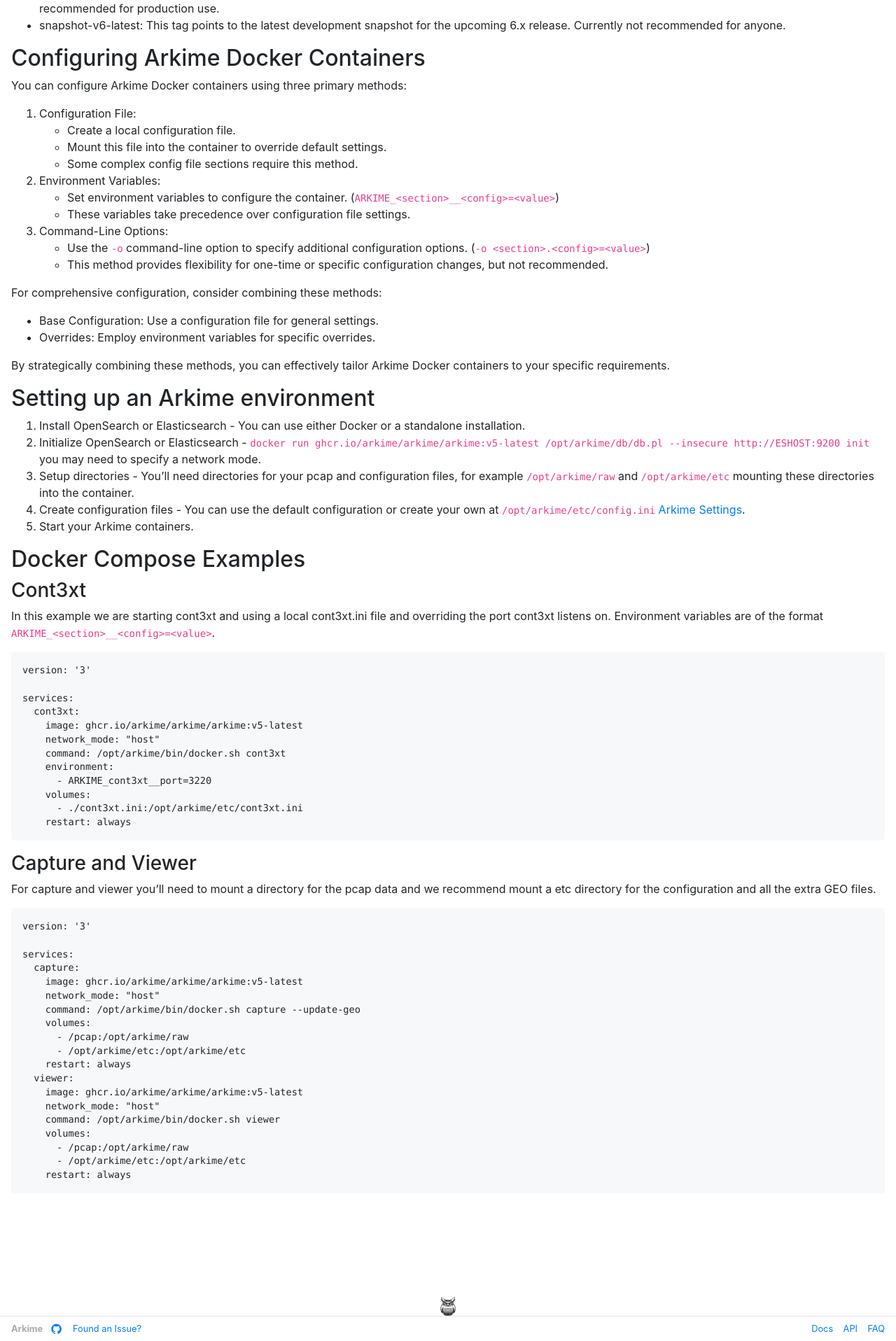
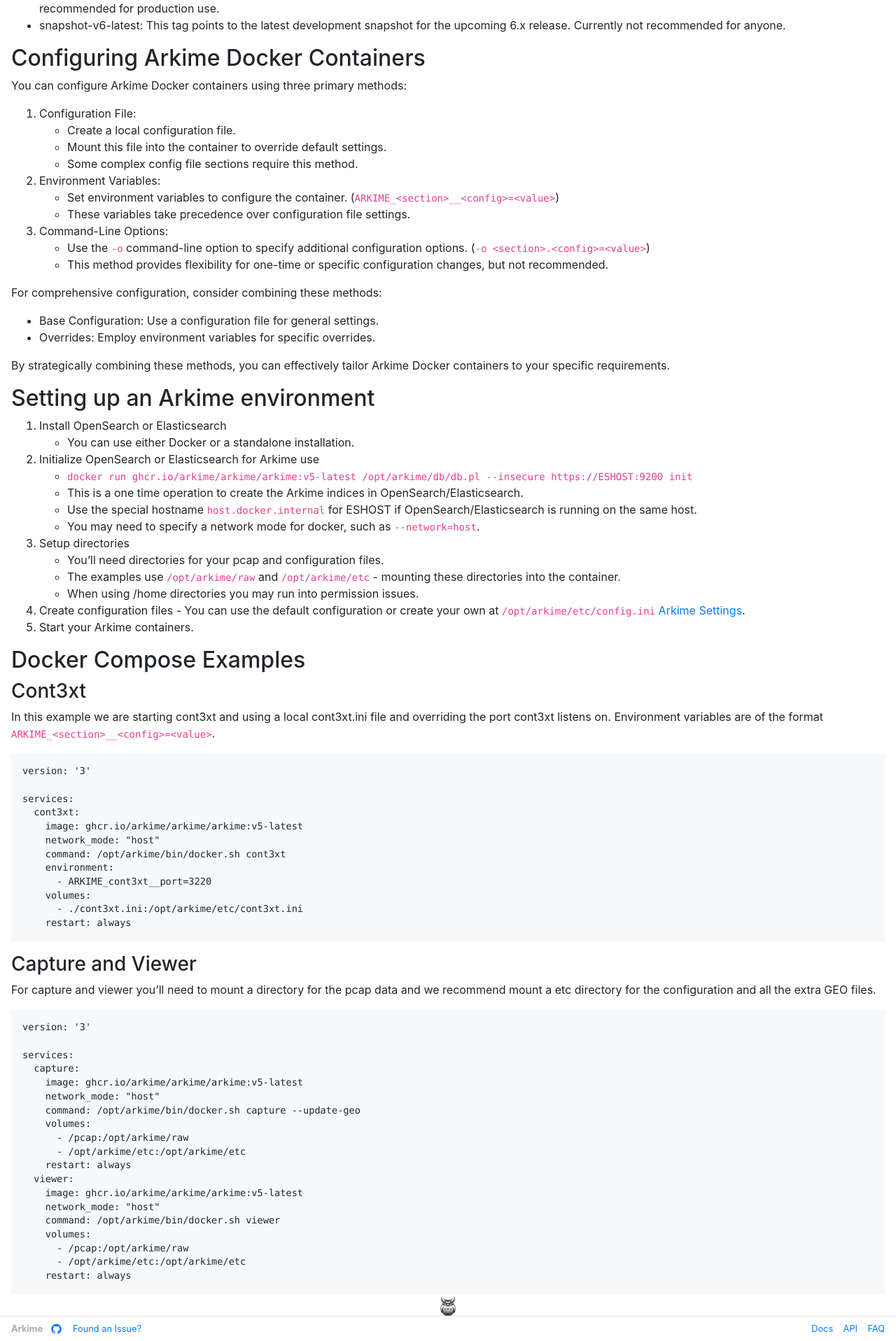
Before and after one commit to arkime/arkimeweb, a Jekyll site: the page built from _wiki/docker.md, in a window 1280 px wide. Shown: the part 694-2610 px from the top of the page at 70% size. Built offline with Jekyll 4.4.1, drawn with Linux system fonts in a browser that asks for light colours.

Commit message:
add more to usage

```diff
--- a/_wiki/docker.md
+++ b/_wiki/docker.md
@@ -64,9 +64,17 @@
 ## Setting up an Arkime environment
 {: .subsection }
 
-1. Install OpenSearch or Elasticsearch - You can use either Docker or a standalone installation.
-2. Initialize OpenSearch or Elasticsearch - `docker run ghcr.io/arkime/arkime/arkime:v5-latest /opt/arkime/db/db.pl --insecure http://ESHOST:9200 init` you may need to specify a network mode.
-3. Setup directories - You'll need directories for your pcap and configuration files, for example `/opt/arkime/raw` and `/opt/arkime/etc` mounting these directories into the container.
+1. Install OpenSearch or Elasticsearch
+* You can use either Docker or a standalone installation.
+2. Initialize OpenSearch or Elasticsearch for Arkime use
+* `docker run ghcr.io/arkime/arkime/arkime:v5-latest /opt/arkime/db/db.pl --insecure https://ESHOST:9200 init`
+* This is a one time operation to create the Arkime indices in OpenSearch/Elasticsearch.
+* Use the special hostname `host.docker.internal` for ESHOST if OpenSearch/Elasticsearch is running on the same host.
+* You may need to specify a network mode for docker, such as `--network=host`.
+3. Setup directories
+* You'll need directories for your pcap and configuration files.
+* The examples use `/opt/arkime/raw` and `/opt/arkime/etc` - mounting these directories into the container.
+* When using /home directories you may run into permission issues.
 4. Create configuration files - You can use the default configuration or create your own at `/opt/arkime/etc/config.ini` [Arkime Settings](/settings).
 5. Start your Arkime containers.
 
```
